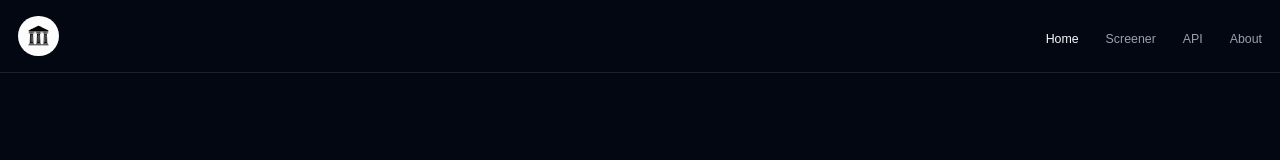
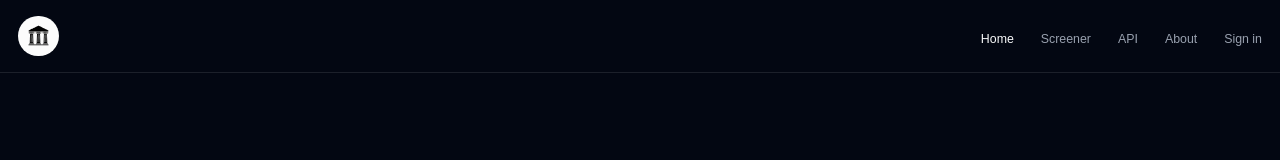
Before and after one commit to ironcapitaleu/frontend, a React (Vite) app: page / in a window 1280 px wide. Shown: the top 160 px of the page. Built offline with nearby package versions, Linux system fonts and the light colour scheme; no server answers; a web font is replaced by a local one.

Commit message:
refactor: add `Sig in` link to `Header` component

```diff
--- a/src/components/Header.tsx
+++ b/src/components/Header.tsx
@@ -5,6 +5,7 @@ const NAV_LINKS = [
 	{ label: "Screener", to: "/screener" },
 	{ label: "API", to: "/api" },
 	{ label: "About", to: "/about" },
+	{ label: "Sign in", to: "/login" },
 ] as const;
 
 function Header() {
```
